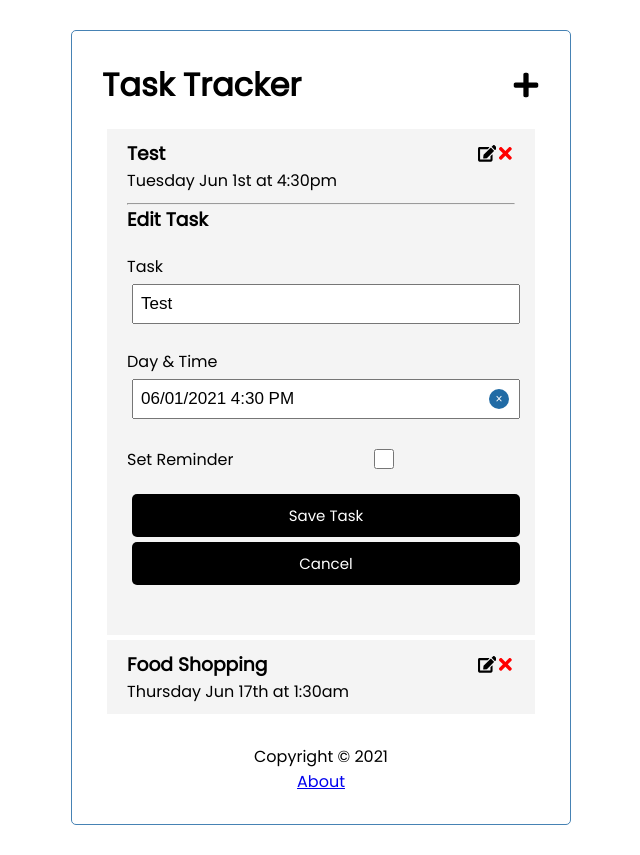
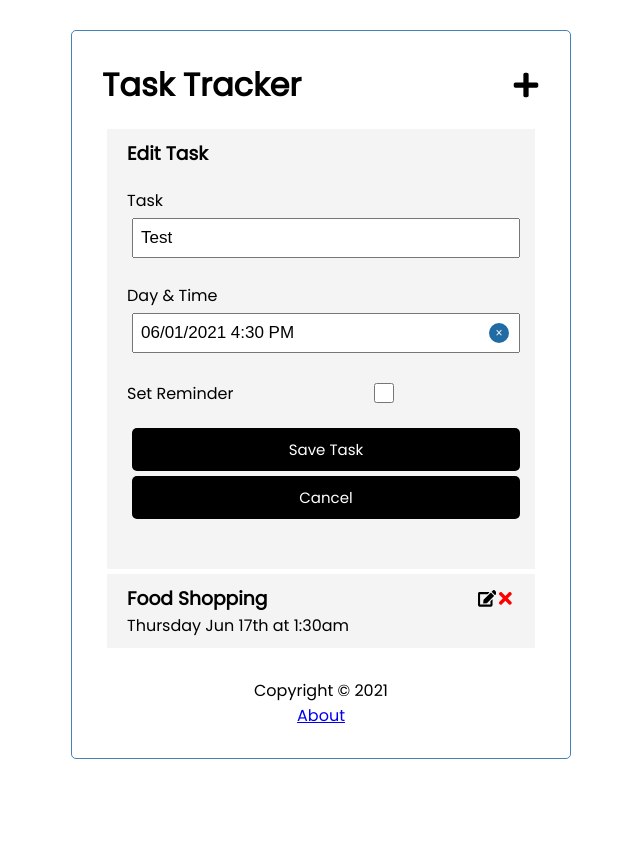
Before and after one commit to mdkincaid/TaskTracker, a React (Create React App) app: page / in a window 1280 px wide. Both pictures are taken after a click on the icon 805 px from the left and 153 px from the top of the page. Shown: the whole page, without its empty margins (319-959 px from the left). After the commit the page ends 800 px from the top, so only its background shows below. Built offline with nearby package versions, Linux system fonts and the light colour scheme; data requests are answered from the project's data file.

Commit message:
refactor: updated how the EditTask component is shown to now take the place of the task info when the edit is opened

```diff
--- a/src/components/Task.js
+++ b/src/components/Task.js
@@ -13,6 +13,17 @@ const Task = ({ task, onDelete, onToggle, onEdit, editing, setEditing }) => {
 			className={`task ${task.reminder ? 'reminder' : ''}`}
 			onDoubleClick={() => onToggle(task.id)}
 		>
+			{editing === task.id ? (
+				<div>
+					<EditTask
+						onEdit={onEdit}
+						task={task}
+						setEditing={setEditing}
+					/>
+				</div>
+			) : (
+				<div>
+					{' '}
 					<h3>
 						{task.text}
 						<FaEdit
@@ -25,14 +36,6 @@ const Task = ({ task, onDelete, onToggle, onEdit, editing, setEditing }) => {
 						/>
 					</h3>
 					<p>{moment(task.date).format('dddd MMM Do [at] h:mma')}</p>
-			{editing === task.id && (
-				<div>
-					<hr style={{ marginTop: '10px' }} />
-					<EditTask
-						onEdit={onEdit}
-						task={task}
-						setEditing={setEditing}
-					/>
 				</div>
 			)}
 		</div>
```
Lines whose indentation alone changed are shown as unchanged.
